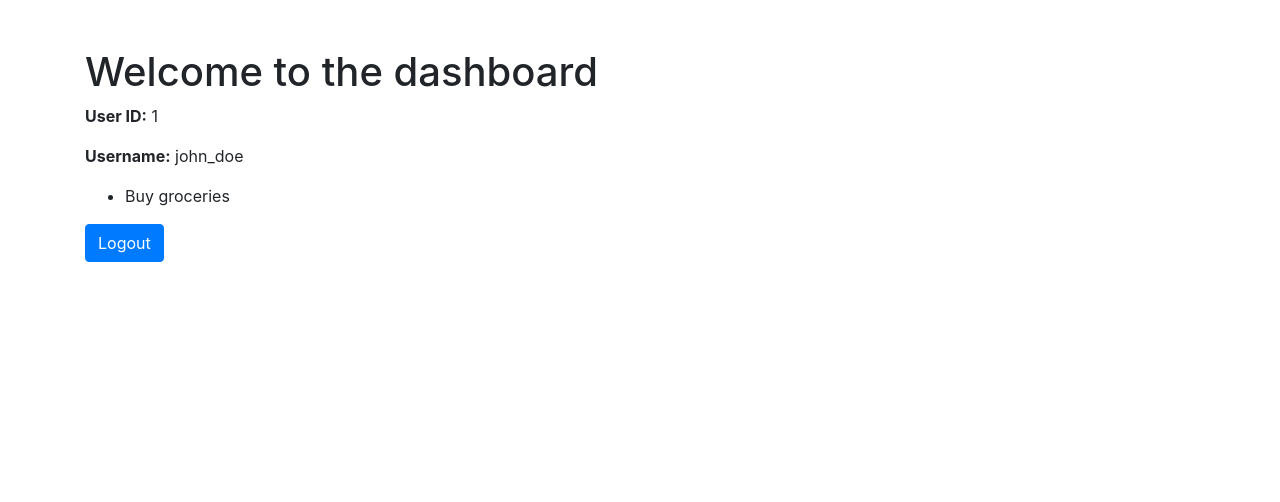
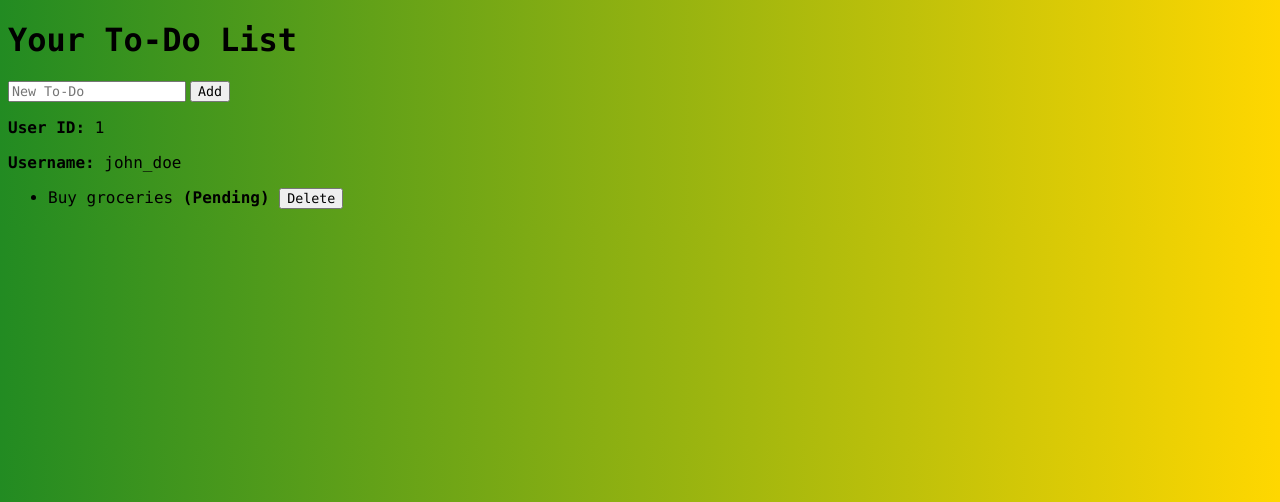
Before and after one commit to FinlayPunch/Task-4---To-do-list, a Flask app: page /dashboard in a window 1280 px wide. Shown: the top 502 px of the page. Run offline with Flask 3, Linux system fonts and the light colour scheme; a user stored in the database is signed in; some libraries are stand-ins or nearby versions.

Commit message:
Users can now add and delete tasks in the dashboard.

```diff
--- a/app.py
+++ b/app.py
@@ -54,6 +54,38 @@ def dashboard():
 
     return render_template('dashboard.html', user_id=session["user_id"], username=session["username"], todos = todos)
 
+@app.route('/add_todo', methods=["POST"])
+def add_todo():
+    if "user_id" not in session:
+        flash("Please log in to add a to-do.", "warning")
+        return redirect(url_for('login'))
+
+    task_description = request.form.get("task")
+    user_id = session["user_id"]
+
+    new_task = ToDo(task=task_description, user_id=user_id)
+    db_session.add(new_task)
+    db_session.commit()
+    flash("To-Do added successfully!", "success")
+    return redirect(url_for('dashboard'))
+
+@app.route('/delete_todo/<int:todo_id>', methods=["POST"])
+def delete_todo(todo_id):
+
+    if "user_id" not in session:
+        flash("Please log in to delete a to-do.", "warning")
+        return redirect(url_for('login'))
+
+    task = db_session.query(ToDo).get(todo_id)
+
+    if task and task.user_id == session["user_id"]:
+        db_session.delete(task)
+        db_session.commit()
+        flash("To-Do deleted successfully!", "success")
+    else:
+        flash("To-Do not found or access denied.", "danger")
+    return redirect(url_for('dashboard'))
+
 
 if __name__ == '__main__':
     app.run(debug=True, port=5000)
--- a/templates/dashboard.html
+++ b/templates/dashboard.html
@@ -1,38 +1,53 @@
 <!DOCTYPE html>
 <html lang="en">
     <head>
-        <meta charset="UTF-8">
-        <meta name="viewport" content="width=device-width, initial-scale=1.0">
+        <meta charset="UTF-8" />
+        <meta name="viewport" content="width=device-width, initial-scale=1.0"/>
+        <title>Dashboard</title>
+    </head>
 
-        <title>
-            Dashboard
-        </title>
+    <body style="background: linear-gradient(to right, rgb(34, 139, 34), rgb(255, 215, 0)); border: none;">
+        <h1 style="font-family: 'Lucida Console', Monaco, monospace;">
+            Your To-Do List
+        </h1>
+        <!-- Form to Add a New To-Do -->
+        <form action="{{ url_for('add_todo') }}" method="POST">
+            <input style="font-family: 'Lucida Console', Monaco, monospace;" type="text" name="task" placeholder="New To-Do" required />
+            <button style="font-family: 'Lucida Console', Monaco, monospace;" type="submit">
+                Add
+            </button>
+        </form>
+        <!-- Display To-Do List -->
 
-        <link
-        href="https://maxcdn.bootstrapcdn.com/bootstrap/4.5.2/css/bootstrap.min.css"
-        rel="stylesheet"
-        />
-    </head>
-    <body>
-        <div class="container mt-5">
-            <h1>
-                Welcome to the dashboard
-            </h1>
-            <p><strong>User ID:</strong> {{ user_id }}</p>
-            <p><strong>Username:</strong> {{ username }}</p>
+        <p style="font-family: 'Lucida Console', Monaco, monospace;">
+            <strong>
+                User ID:
+            </strong> {{ user_id }}
+        </p>
+
+        <p style="font-family: 'Lucida Console', Monaco, monospace;">
+            <strong>
+                Username:
+            </strong> {{ username }}
+        </p>
 
 
-            <ul>
-                {% for todo in todos %}
-                    <li>{{ todo.task }}</li>
-                {% endfor %}
-            </ul>
+        <ul style="font-family: 'Lucida Console', Monaco, monospace;">
+            {% for todo in todos %}
+            <li>
+                {{ todo.task }}
+                {% if todo.done %}
+                <strong>(Completed)</strong>
+                {% else %}
+                <strong>(Pending)</strong>
+                {% endif %}
 
-
-            <a href='/logout'>
-                <button class="btn btn-primary">
-                    Logout
-                </button>
-            </a>
-        </div>
+                <!-- Delete Button -->
+                <form action="{{ url_for('delete_todo', todo_id=todo.id) }}" method="POST" style="display:inline;">
+                    <button style="font-family: 'Lucida Console', Monaco, monospace;" type="submit">Delete</button>
+                </form>
+            </li>
+            {% endfor %}
+        </ul>
     </body>
+</html>
```
Also changed, not shown: my_database.db (deleted).
